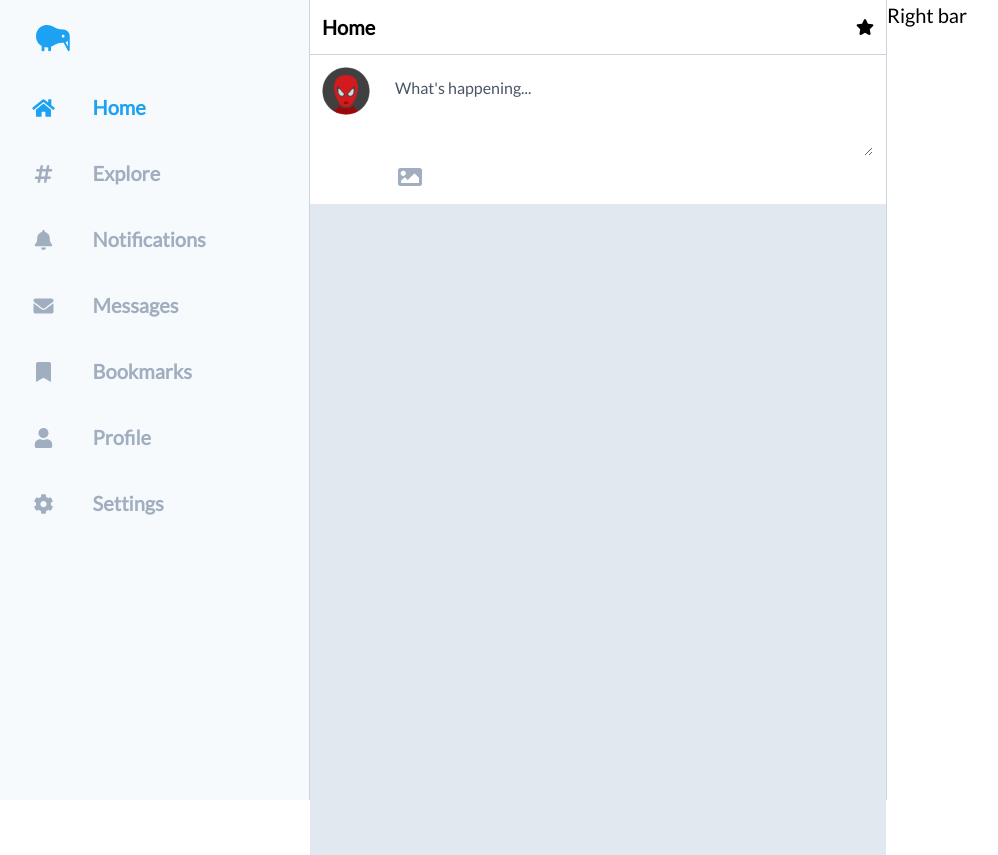
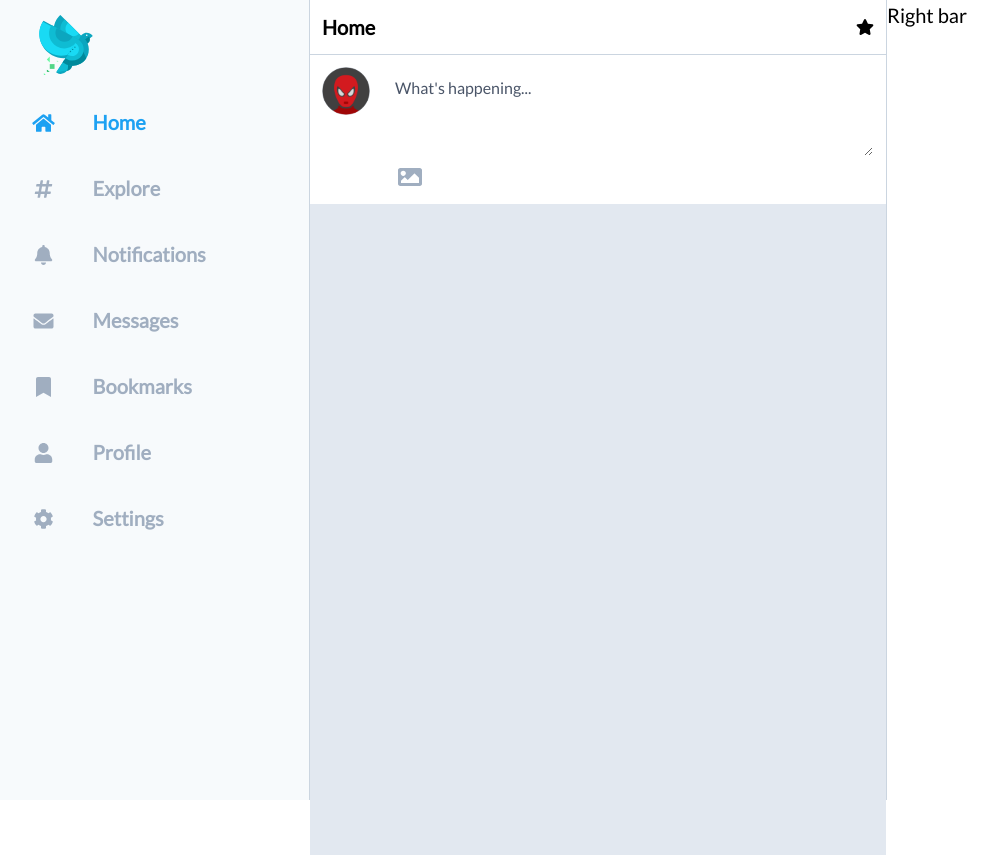
Before and after one commit to Sanchezdav/tweety, a Vue app: page /#/ in a window 1280 px wide. Shown: the whole page, without its empty margins (10-1008 px from the left). Built offline with nearby package versions, Linux system fonts and the light colour scheme.

Commit message:
Change logo

```diff
--- a/src/components/Menu.vue
+++ b/src/components/Menu.vue
@@ -1,7 +1,7 @@
 <template>
   <nav class="menu min-h-full h-auto fixed lg:w-1/4 w-1/5 pr-2 bg-gray-100 border-solid border-gray-400 border-r">
     <h1 class="text-3xl mb-5 lg:pl-5 md:pl-8 pl-2">
-      <font-awesome-icon icon="kiwi-bird" class="text-twitter-blue" />
+      <img src="@/assets/images/icons/bird.svg" alt="logo" width="60">
     </h1>
     <div v-for="(item, index) in menuItems" :key="index">
       <MenuItem :item="item" />
--- a/src/main.js
+++ b/src/main.js
@@ -13,7 +13,6 @@ import {
   faBookmark,
   faCog,
   faUser,
-  faKiwiBird,
   faStar,
   faImage
 } from '@fortawesome/free-solid-svg-icons'
@@ -27,7 +26,6 @@ library.add(
   faBookmark,
   faCog,
   faUser,
-  faKiwiBird,
   faStar,
   faImage
 )
```
Also changed, not shown: src/assets/images/icons/bird.svg (added).
